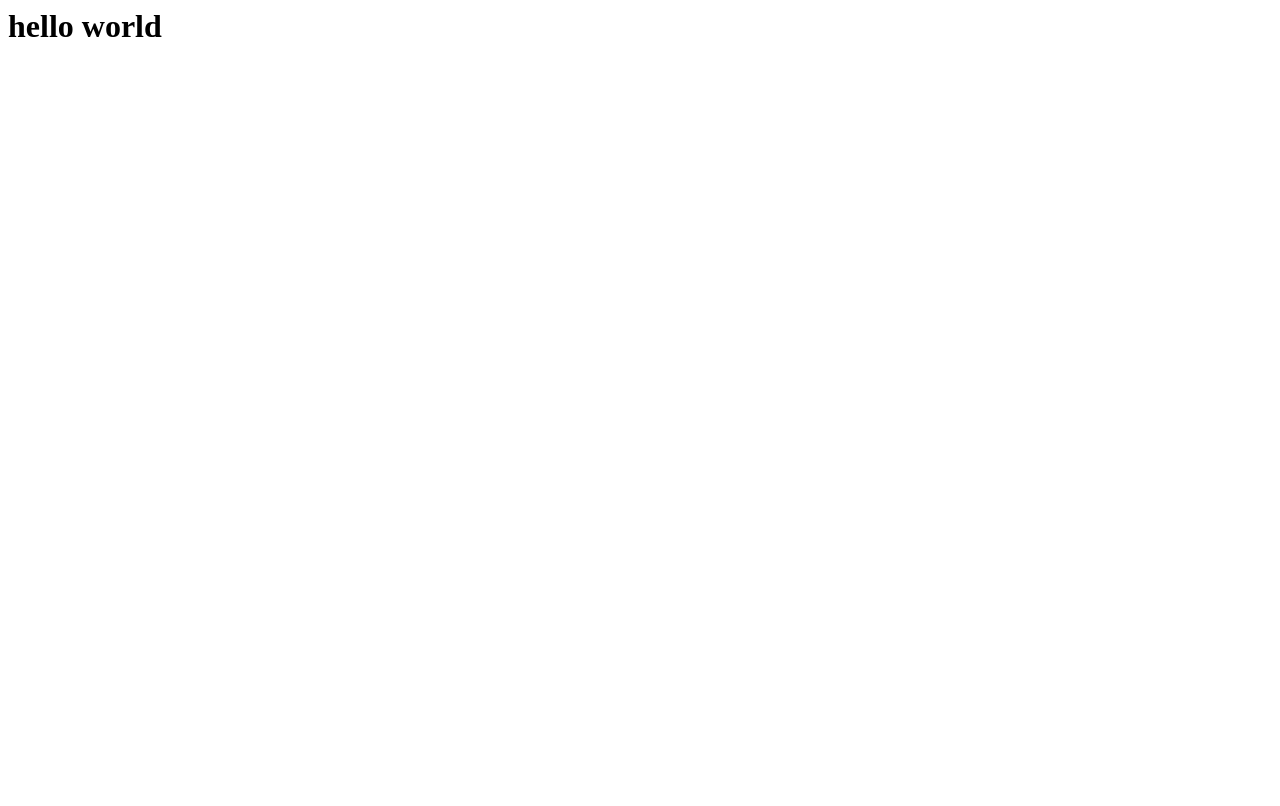
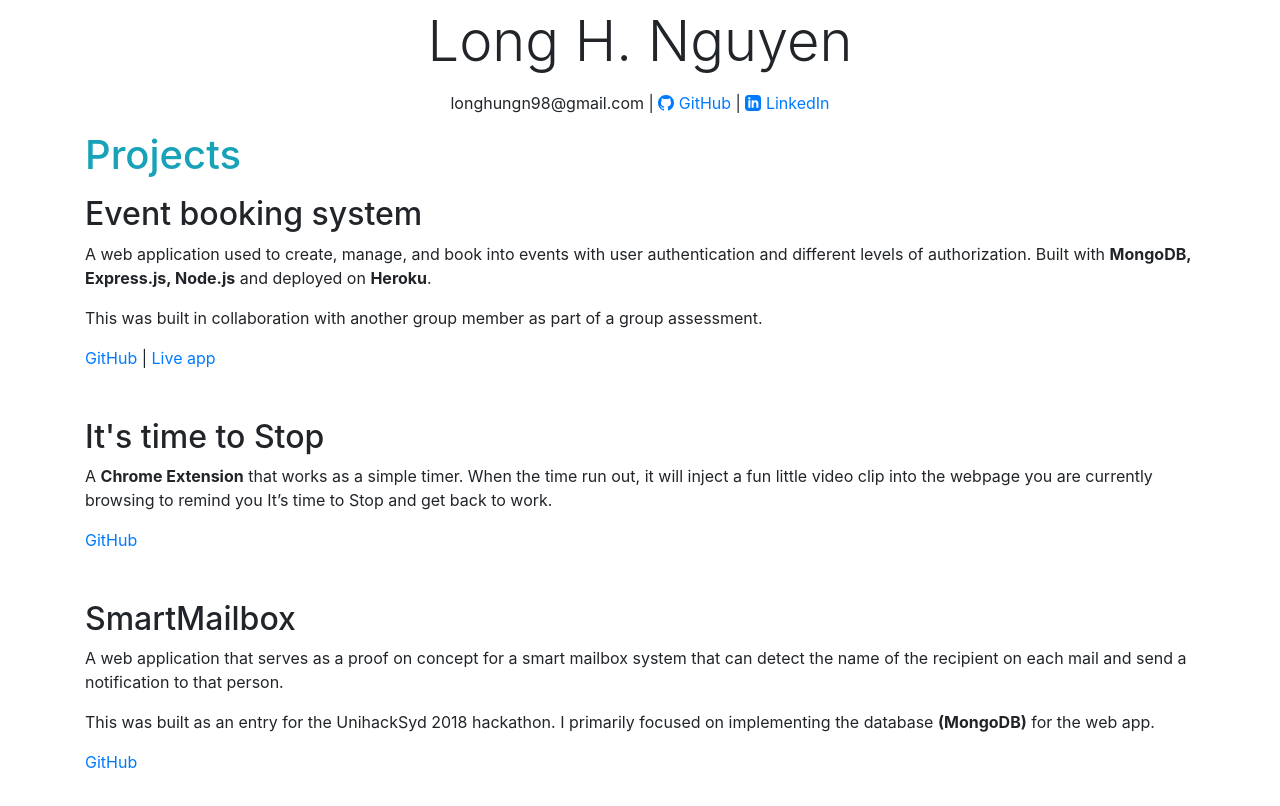
Before and after one commit to longhungn/longhungn.github.io, a plain HTML site: page index.html in a window 1280 px wide. Drawn offline with nearby package versions, Linux system fonts and the light colour scheme.

Commit message:
added homepage

```diff
--- /dev/null
+++ b/index.css
@@ -0,0 +1,3 @@
+#i-github, #i-linkedin {
+    margin-bottom: -0.1em;
+}
--- a/index.html
+++ b/index.html
@@ -1 +1,73 @@
-<h1>hello world</h1>
+<!DOCTYPE html>
+<html lang="en">
+
+<head>
+  <meta charset="UTF-8">
+  <meta name="viewport" content="width=device-width, initial-scale=1.0">
+  <meta http-equiv="X-UA-Compatible" content="ie=edge">
+  <link rel="stylesheet" href="https://maxcdn.bootstrapcdn.com/bootstrap/4.0.0/css/bootstrap.min.css" integrity="sha384-Gn5384xqQ1aoWXA+058RXPxPg6fy4IWvTNh0E263XmFcJlSAwiGgFAW/dAiS6JXm"
+    crossorigin="anonymous">
+  <link rel="stylesheet" href="index.css">
+  <title>Long H. Nguyen</title>
+</head>
+
+<body>
+  <div class="container">
+    <section class="header">
+      <h1 class="display-4 text-center mt-2 mb-2">Long H. Nguyen</h1>
+      <p class="text-center mt-3">longhungn98@gmail.com |
+        <a href="https://github.com/longhungn">
+          <svg id="i-github" viewBox="0 0 64 64" width="1em" height="1em">
+            <path stroke-width="0" fill="currentColor" d="M32 0 C14 0 0 14 0 32 0 53 19 62 22 62 24 62 24 61 24 60 L24 55 C17 57 14 53 13 50 13 50 13 49 11 47 10 46 6 44 10 44 13 44 15 48 15 48 18 52 22 51 24 50 24 48 26 46 26 46 18 45 12 42 12 31 12 27 13 24 15 22 15 22 13 18 15 13 15 13 20 13 24 17 27 15 37 15 40 17 44 13 49 13 49 13 51 20 49 22 49 22 51 24 52 27 52 31 52 42 45 45 38 46 39 47 40 49 40 52 L40 60 C40 61 40 62 42 62 45 62 64 53 64 32 64 14 50 0 32 0 Z"
+            />
+          </svg>
+          GitHub
+        </a> |
+        <a href="https://www.linkedin.com/in/long-hung-nguyen-878a09140/">
+          <svg id="i-linkedin" xmlns="http://www.w3.org/2000/svg" width="1em" height="1em" viewBox="0 0 24 24">
+            <path fill="currentColor" d="M19 0h-14c-2.761 0-5 2.239-5 5v14c0 2.761 2.239 5 5 5h14c2.762 0 5-2.239 5-5v-14c0-2.761-2.238-5-5-5zm-11 19h-3v-11h3v11zm-1.5-12.268c-.966 0-1.75-.79-1.75-1.764s.784-1.764 1.75-1.764 1.75.79 1.75 1.764-.783 1.764-1.75 1.764zm13.5 12.268h-3v-5.604c0-3.368-4-3.113-4 0v5.604h-3v-11h3v1.765c1.396-2.586 7-2.777 7 2.476v6.759z"
+            />
+          </svg>
+          LinkedIn
+        </a>
+      </p>
+    </section>
+    <section>
+      <h1 class="mb-3 text-info">Projects</h1>
+      <div class="project mb-5">
+        <h2>Event booking system</h2>
+        <p>A web application used to create, manage, and book into events with user authentication and different levels of authorization.
+          Built with
+          <strong>MongoDB, Express.js, Node.js</strong> and deployed on
+          <strong>Heroku</strong>.</p>
+        <p>
+          This was built in collaboration with another group member as part of a group assessment.
+        </p>
+        <p>
+          <a href="https://github.com/aaazureee/uow-event">GitHub</a> |
+          <a href="https://uow-event.herokuapp.com/">Live app</a>
+        </p>
+      </div>
+      <div class="project mb-5">
+        <h2>It's time to Stop</h2>
+        <p>A
+          <strong>Chrome Extension</strong> that works as a simple timer. When the time run out, it will inject a fun little video
+          clip into the webpage you are currently browsing to remind you It’s time to Stop and get back to work.</p>
+        <p>
+          <a href="https://github.com/longhungn/its-time">GitHub</a>
+        </p>
+      </div>
+      <div class="project mb-5">
+        <h2>SmartMailbox</h2>
+        <p>A web application that serves as a proof on concept for a smart mailbox system that can detect the name of the recipient
+          on each mail and send a notification to that person.
+        </p>
+        <p> This was built as an entry for the UnihackSyd 2018 hackathon. I primarily focused on implementing the database <strong>(MongoDB)</strong> for the web app.
+        </p>
+        <p><a href="https://github.com/ducthienbui97/UniHackSyd2018">GitHub</a></p>
+      </div>
+    </section>
+  </div>
+</body>
+
+</html>
```
